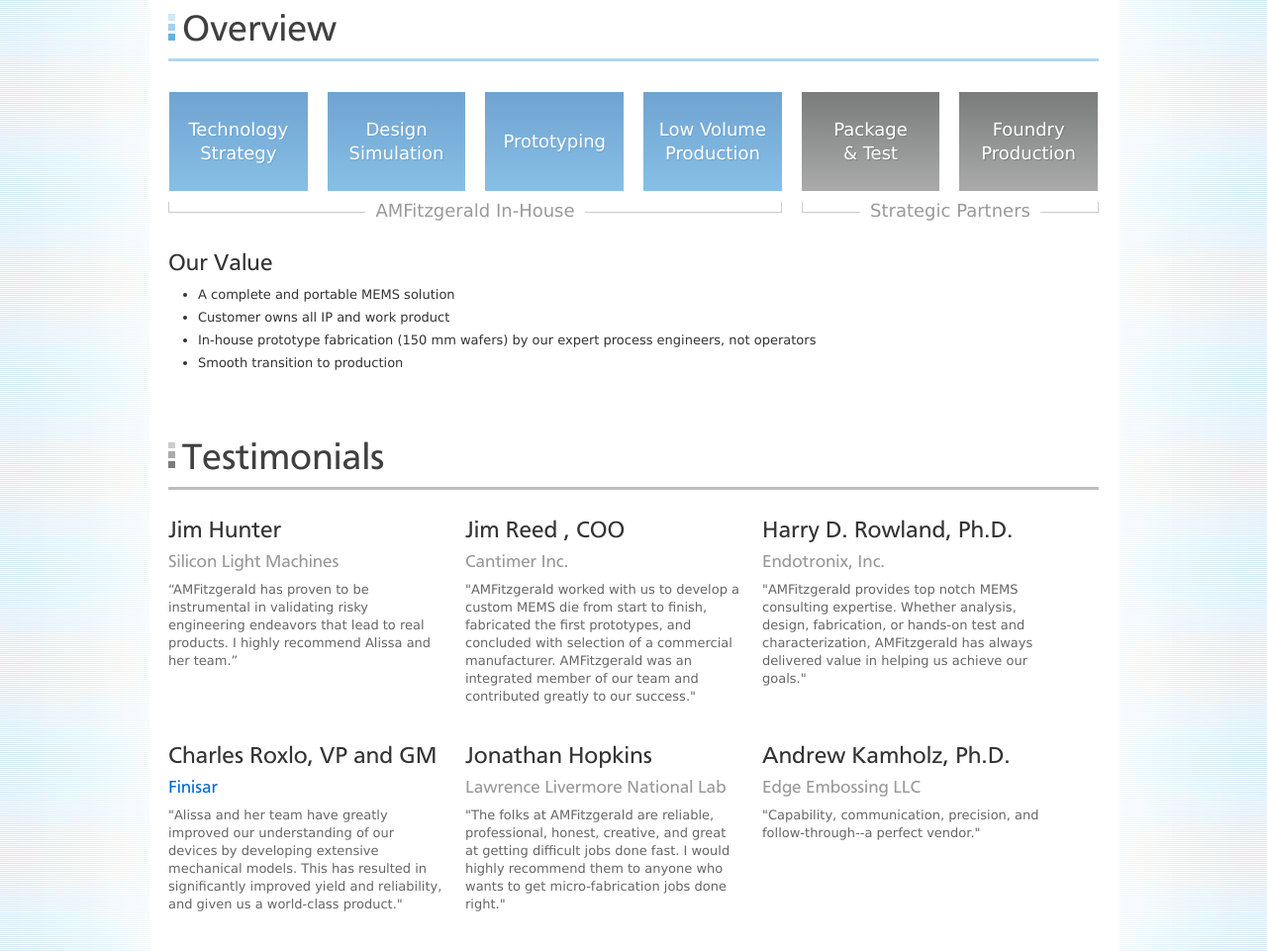
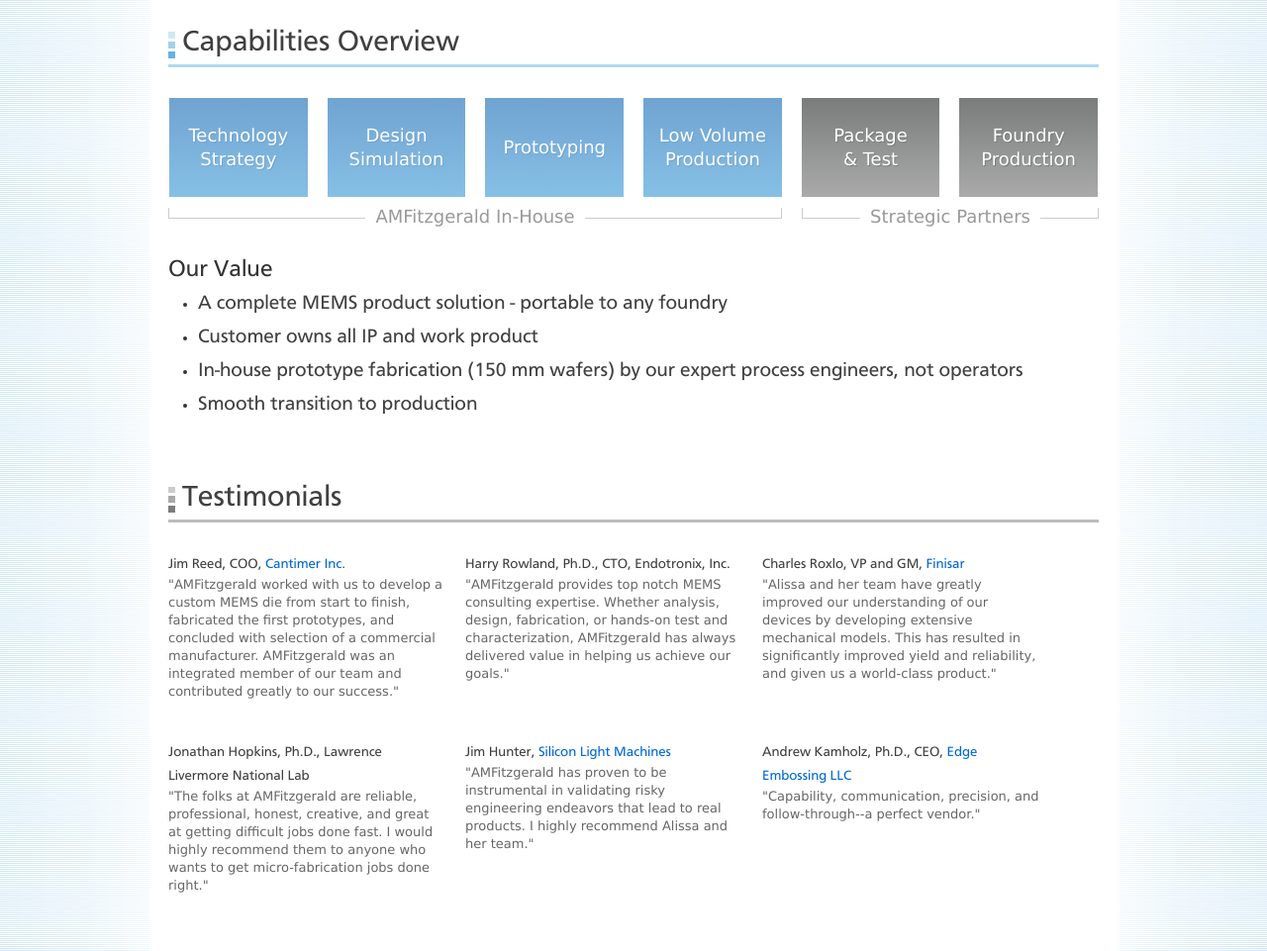
Before and after one commit to westslw/amf, a plain HTML site: page www/index.html in a window 1280 px wide. Shown: the part 555-1516 px from the top of the page at 99% size. Drawn offline with Linux system fonts and the light colour scheme.

Commit message:
changes to index and styles

```diff
--- a/www/css/style.css
+++ b/www/css/style.css
@@ -191,7 +191,7 @@
 
 article h1, h2.primary, h2.secondary {
 	background: url(../img/bg_headline_blue.jpg) no-repeat left 11px;
-	font-size: 38px;
+	font-size: 30px;
 	font-family: "CartoGothicStdBook", Arial, sans-serif;
 	border-bottom: #b1d8f1 3px solid;
 	padding: 10px 0px 10px 14px;
--- a/www/index.html
+++ b/www/index.html
@@ -54,9 +54,9 @@
     </div>
 
     <div class="container home">
-
+Examples of our work product pictured above.  Hover your mouse for more information.
       <article>
-        <h2 class="primary">Overview</h2>
+        <h2 class="primary">Capabilities Overview</h2>
         <div class="overview">
             <div class="primary gradient primary">Technology Strategy</div>
             <div class="primary gradient primary">Design Simulation</div>
@@ -73,10 +73,10 @@
 		  <div class="span16">
 		    <h3>Our Value</h3>
 		    <ul>
-			  <li>A complete and portable MEMS solution</li>
-			  <li>Customer owns all IP and work product</li>
-			  <li>In-house prototype fabrication (150 mm wafers) by our expert process engineers, not operators</li>
-			  <li>Smooth transition to production</li>
+			  <li><h2>A complete MEMS product solution - portable to any foundry</h2></li>
+			  <li><h2>Customer owns all IP and work product</h2></li>
+			  <li><h2>In-house prototype fabrication (150 mm wafers) by our expert process engineers, not operators</h2></li>
+			  <li><h2>Smooth transition to production</h2></li>
 		   </ul>
 		  </div>
         </div>
@@ -85,37 +85,40 @@
       <article>
         <h2 class="secondary">Testimonials<a href=""></a></h2>
 		  <div class="row">
+
 			<div class="span5">
-			  <h3>Jim Hunter </h3>
-			  <h4>Silicon Light Machines</h4>
-			  <p>“AMFitzgerald has proven to be instrumental in validating risky engineering endeavors that lead to real products.   I highly recommend Alissa and her team.” </p>
+			  <h5>Jim Reed, COO, <a href="http://www.cantimer.com">Cantimer Inc.</a> </h5>
+			   <p>"AMFitzgerald worked with us to develop a custom MEMS die from start to finish, fabricated the first prototypes, and concluded with selection of a commercial manufacturer.  AMFitzgerald was an integrated member of our team and contributed greatly to our success." </p>
+
 			   </div>
 			<div class="span5">
-			  <h3>Jim Reed , COO</h3>
-			  <h4>Cantimer Inc.</h4>
-			   <p>"AMFitzgerald worked with us to develop a custom MEMS die from start to finish, fabricated the first prototypes, and concluded with selection of a commercial manufacturer.  AMFitzgerald was an integrated member of our team and contributed greatly to our success." </p>
+			<h5>Harry Rowland, Ph.D., CTO, Endotronix, Inc.</h5>
+			<p>"AMFitzgerald provides top notch MEMS consulting expertise.  Whether analysis, design, fabrication, or hands-on test and characterization, AMFitzgerald has always delivered value in helping us achieve our goals."</p>
+
 			  </div>
 			  <div class="span5">
-			  <h3>Harry D. Rowland, Ph.D.</h3>
-			  <h4>Endotronix, Inc.</h4>
-			  <p>"AMFitzgerald provides top notch MEMS consulting expertise.  Whether analysis, design, fabrication, or hands-on test and characterization, AMFitzgerald has always delivered value in helping us achieve our goals."</p>
+                <h5>Charles Roxlo, VP and GM, <a href="http://www.finisar.com">Finisar</a></h5>
+                <p>"Alissa and her team have greatly improved our understanding of our devices by developing extensive mechanical models.  This has resulted in significantly improved yield and reliability, and given us a world-class product."</p>
+
                    </div>
 		  </div>
                 <div class="row">
+
                    <div class="span5">
-                <h3>Charles Roxlo, VP and GM</h3>
-                <h4><a href="http://www.finisar.com">Finisar</a></h4>
-                <p>"Alissa and her team have greatly improved our understanding of our devices by developing extensive mechanical models.  This has resulted in significantly improved yield and reliability, and given us a world-class product."</p>
+			<h5>Jonathan Hopkins, Ph.D., Lawrence Livermore National Lab</h5>
+                <p>"The folks at AMFitzgerald are reliable, professional, honest, creative, and great at getting difficult jobs done fast.  I would highly recommend them to anyone who wants to get micro-fabrication jobs done right." </p>
+
+
 			   </div>
                 <div class="span5">
-                <h3>Jonathan Hopkins</h3>
-                <h4>Lawrence Livermore National Lab</h4>
-                <p>"The folks at AMFitzgerald are reliable, professional, honest, creative, and great at getting difficult jobs done fast.  I would highly recommend them to anyone who wants to get micro-fabrication jobs done right." </p>
+                <h5>Jim Hunter, <a href="http://www.siliconlight.com">Silicon Light Machines</a></h5>
+			<p>"AMFitzgerald has proven to be instrumental in validating risky engineering endeavors that lead to real products.   I highly recommend Alissa and her team." </p>
+
                    </div>
                 <div class="span5">
-                <h3>Andrew Kamholz, Ph.D.</h3>
-                <h4>Edge Embossing LLC</h4>
+                <h5>Andrew Kamholz, Ph.D., CEO, <a href="http://www.edge-embossing.com">Edge Embossing LLC</a></h5>
                     <p>"Capability, communication, precision, and follow-through--a perfect vendor."</p>
+
                 </div>
                 </div>
       </article>
```
Also changed, not shown: www/css/bootstrap.css. Lines whose indentation alone changed are shown as unchanged.
